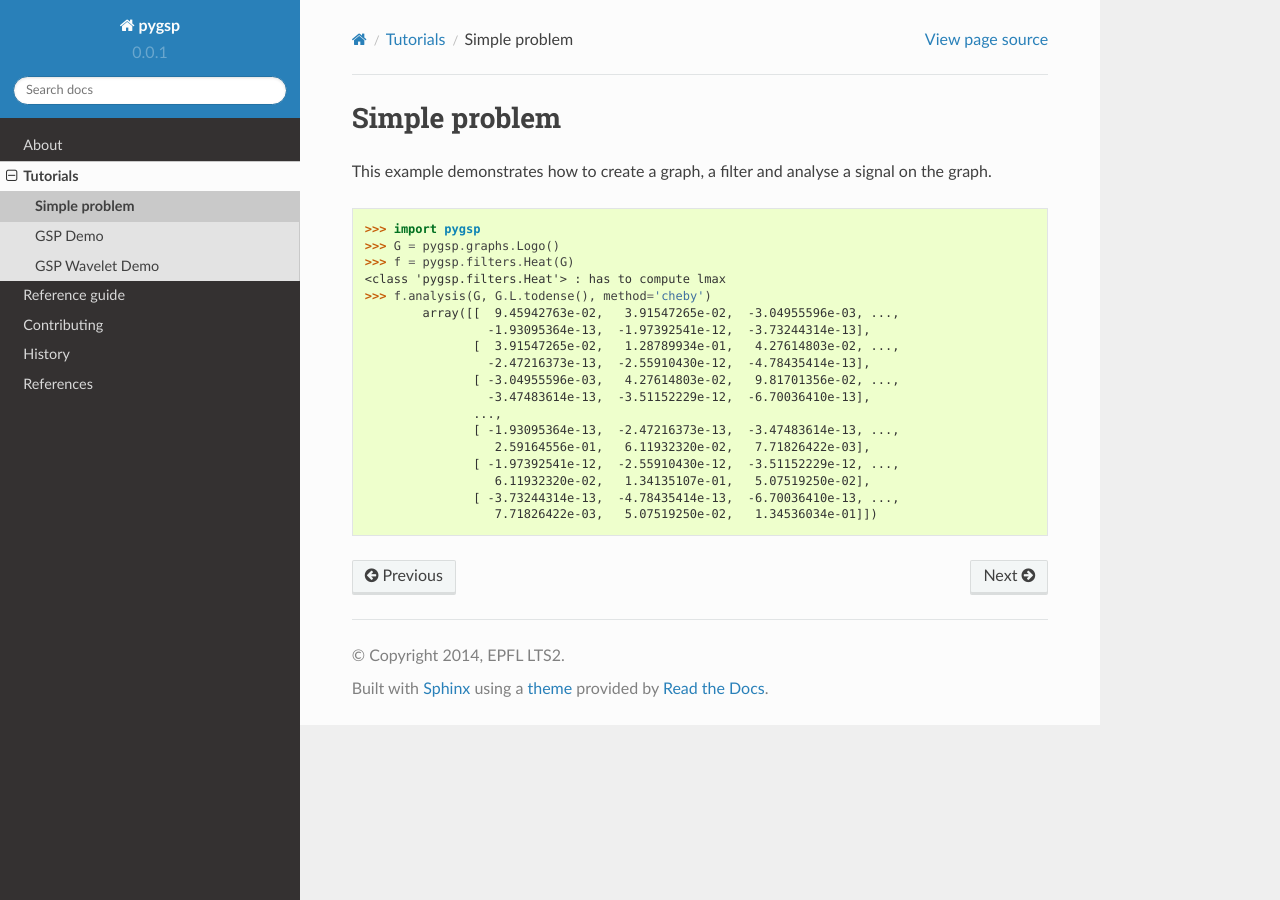
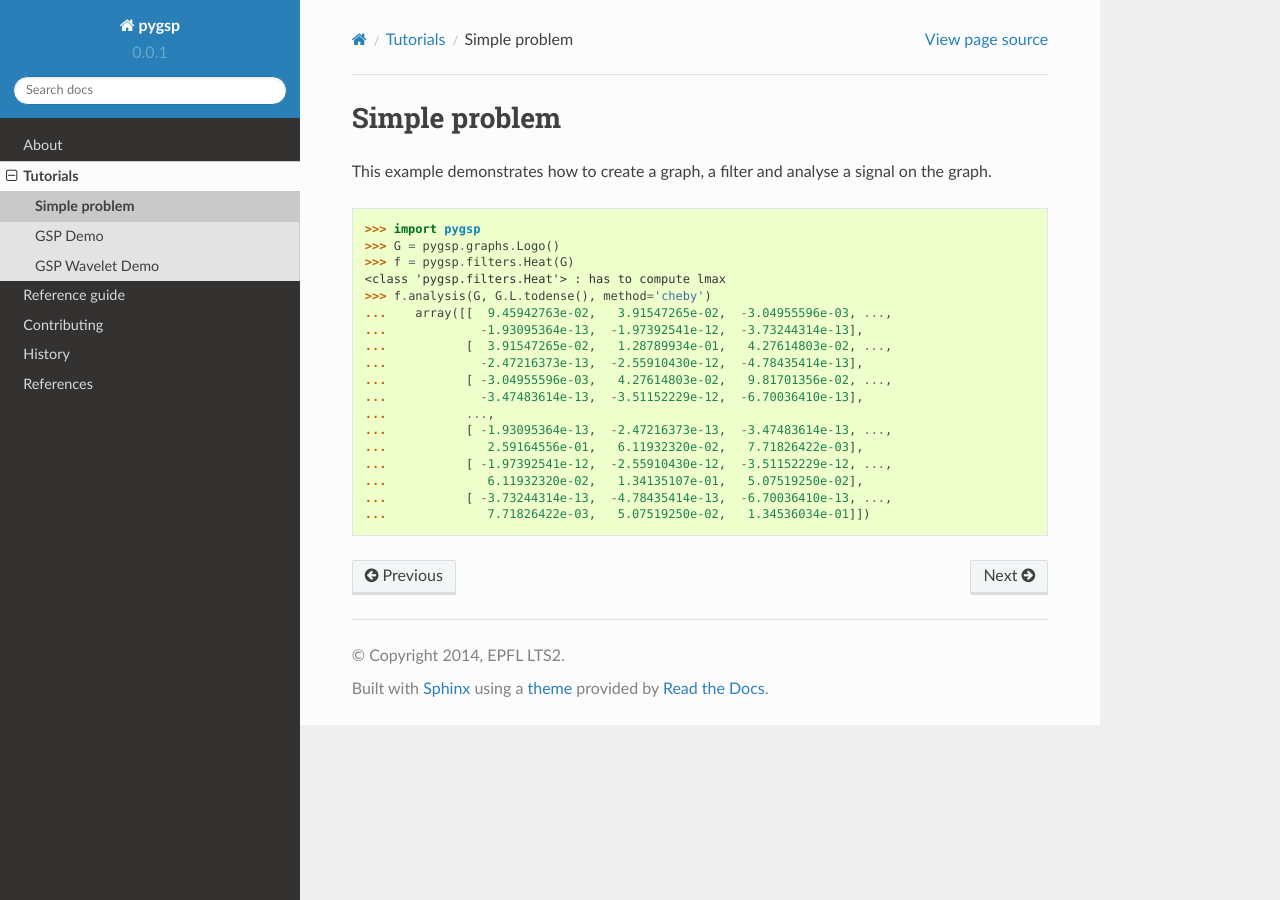
Before and after one commit to epfl-lts2/pygsp, a Sphinx documentation site: the page built from doc/tutorials/simple.rst, in a window 1280 px wide. Built offline with Sphinx 7.4.7 and the Read the Docs theme 2.0.0, drawn with Linux system fonts in a browser that asks for light colours.

Commit message:
fix tuto

```diff
--- a/doc/tutorials/demo.rst
+++ b/doc/tutorials/demo.rst
@@ -53,6 +53,7 @@ And we can assign this function
 
 to it:
 
+>>> tau = 1
 >>> g = lambda x: 1./(1. + tau * x)
 >>> F.g = g
 
--- a/doc/tutorials/simple.rst
+++ b/doc/tutorials/simple.rst
@@ -9,16 +9,16 @@ This example demonstrates how to create a graph, a filter and analyse a signal o
 >>> f = pygsp.filters.Heat(G)
 <class 'pygsp.filters.Heat'> : has to compute lmax
 >>> f.analysis(G, G.L.todense(), method='cheby')
-        array([[  9.45942763e-02,   3.91547265e-02,  -3.04955596e-03, ...,
-                 -1.93095364e-13,  -1.97392541e-12,  -3.73244314e-13],
-               [  3.91547265e-02,   1.28789934e-01,   4.27614803e-02, ...,
-                 -2.47216373e-13,  -2.55910430e-12,  -4.78435414e-13],
-               [ -3.04955596e-03,   4.27614803e-02,   9.81701356e-02, ...,
-                 -3.47483614e-13,  -3.51152229e-12,  -6.70036410e-13],
-               ...,
-               [ -1.93095364e-13,  -2.47216373e-13,  -3.47483614e-13, ...,
-                  2.59164556e-01,   6.11932320e-02,   7.71826422e-03],
-               [ -1.97392541e-12,  -2.55910430e-12,  -3.51152229e-12, ...,
-                  6.11932320e-02,   1.34135107e-01,   5.07519250e-02],
-               [ -3.73244314e-13,  -4.78435414e-13,  -6.70036410e-13, ...,
-                  7.71826422e-03,   5.07519250e-02,   1.34536034e-01]])
+...    array([[  9.45942763e-02,   3.91547265e-02,  -3.04955596e-03, ...,
+...             -1.93095364e-13,  -1.97392541e-12,  -3.73244314e-13],
+...           [  3.91547265e-02,   1.28789934e-01,   4.27614803e-02, ...,
+...             -2.47216373e-13,  -2.55910430e-12,  -4.78435414e-13],
+...           [ -3.04955596e-03,   4.27614803e-02,   9.81701356e-02, ...,
+...             -3.47483614e-13,  -3.51152229e-12,  -6.70036410e-13],
+...           ...,
+...           [ -1.93095364e-13,  -2.47216373e-13,  -3.47483614e-13, ...,
+...              2.59164556e-01,   6.11932320e-02,   7.71826422e-03],
+...           [ -1.97392541e-12,  -2.55910430e-12,  -3.51152229e-12, ...,
+...              6.11932320e-02,   1.34135107e-01,   5.07519250e-02],
+...           [ -3.73244314e-13,  -4.78435414e-13,  -6.70036410e-13, ...,
+...              7.71826422e-03,   5.07519250e-02,   1.34536034e-01]])
```
Also changed, not shown: doc/tutorials/demo_wavelet.rst (+12 -5 lines).
